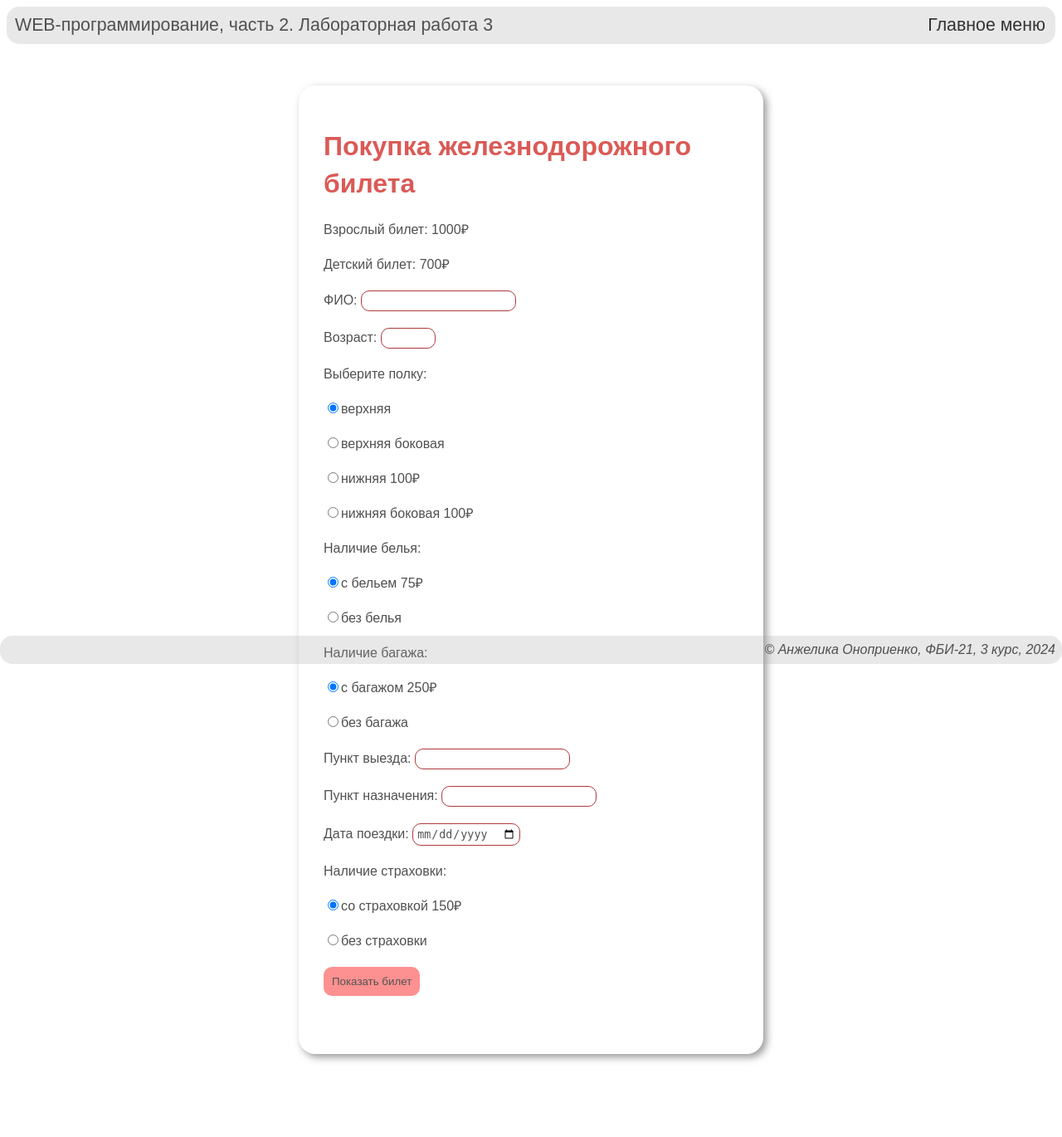
After one commit to Anjelaaaaa/web-programming-labs, a Flask app: page /lab3/ticket in a window 1280 px wide. The commit adds this page. Shown: the whole page at 83% size. Run offline with Flask 3, Linux system fonts and the light colour scheme.

Commit message:
Железнодорожный билет

```diff
--- a/lab3.py
+++ b/lab3.py
@@ -9,6 +9,8 @@ def lab():
     age = request.cookies.get('age')
     if name is None:
         name = "Незвестный"
+    if age is None:
+        age = "Неизвестен"
     return render_template('lab3/lab3.html', name=name, name_color=name_color, age=age)
 
 
@@ -61,7 +63,6 @@ def pay():
         price = 80
     else:
         price = 70
-
     if request.args.get('milk') == 'on':
         price += 30
     if request.args.get('sugar') == 'on':
@@ -71,7 +72,7 @@ def pay():
 
 @lab3.route('/lab3/success')
 def success():
-    return render_template('lab3/success.html', price=price)
+    return render_template('lab3/success.html')
 
 
 @lab3.route('/lab3/settings', methods=['GET', 'POST'])
@@ -96,7 +97,43 @@ def settings():
     resp = make_response(render_template('lab3/settings.html', color=color, backgroundcolor=backgroundcolor, fontsize=fontsize, headerfooter=headerfooter))
     return resp
 
+@lab3.route('/lab3/del_settings')
+def del_cookie():
+    resp = make_response(redirect('/lab3/settings'))
+    resp.set_cookie('color')
+    resp.set_cookie('backgroundcolor')
+    resp.set_cookie('fontsize')
+    resp.set_cookie('headerfooter')
+    return resp
 
-# @lab3.route('/lab3/train')
-# def success():
-#     return render_template('lab3/train.html')
+@lab3.route('/lab3/ticket')
+def ticket():
+    ticket = 0
+    FIO = request.args.get('FIO')
+    age = request.args.get('age')
+    shelf = request.args.get('shelf')
+    linen = request.args.get('linen')
+    baggage = request.args.get('baggage')
+    place1 = request.args.get('place1')
+    place2 = request.args.get('place2')
+    date = request.args.get('date')
+    belay = request.args.get('belay')
+    if age is None:
+        age = 0
+    else:
+        age = int(age)
+    if age < 18:
+        ticket += 700
+        ticket_type = "Детский билет"
+    else:
+        ticket += 1000
+        ticket_type = "Взрослый билет"
+    if shelf == 'lower' or shelf == 'lower-side':
+        ticket += 100
+    if linen == 'withlinen':
+        ticket += 75
+    if baggage == 'withbaggage':
+        ticket += 250
+    if belay == 'withbelay':
+        ticket += 150
+    return render_template('lab3/ticket.html', FIO=FIO, age=age, ticket=ticket, shelf=shelf, linen=linen, baggage=baggage, belay=belay, ticket_type=ticket_type, place1=place1, place2=place2, date=date)
--- a/static/main.css
+++ b/static/main.css
@@ -97,6 +97,10 @@ div.menu:hover {
 }
 .header4 {
     color: rgb(86, 165, 218);
+}
+.header5 {
+    color: rgb(218, 90, 86);
+    line-height: 45px;
 }
 .flask {
     line-height: 22px;
@@ -418,3 +422,21 @@ div.phrase {
     padding: 7px;
     width: 70px;
 }
+.price1 {
+    display: inline;
+}
+.price1:hover {
+    background-color: rgb(253, 144, 144);
+    width: 40px;
+    padding: 5px;
+    border-radius: 7px;
+}
+.FIO {
+    border-radius: 10px;
+    border: 1px solid rgb(174, 58, 58);
+    padding: 4px;
+    color: rgb(83, 83, 83);
+}
+.ticket {
+    background-color: rgb(253, 144, 144);
+}
--- a/templates/lab3/form1.html
+++ b/templates/lab3/form1.html
@@ -54,4 +54,5 @@
     </div>
 
     {% endif %}
+
 {% endblock %}
--- a/templates/lab3/lab3.html
+++ b/templates/lab3/lab3.html
@@ -20,6 +20,7 @@
             <li><a href="/lab3/form1">Пользователь</a></li>
             <li><a href="/lab3/order">Заказ напитка</a></li>
             <li><a href="/lab3/settings">Изменить дизайн страницы</a></li>
+            <li><a href="/lab3/ticket">Железнодорожный билет</a></li>
         </ol>
     </div>
 {% endblock %}
--- a/templates/lab3/success.html
+++ b/templates/lab3/success.html
@@ -8,7 +8,7 @@
     <div class="center pay2 list ">
         <h1>Оплата прошла успешно</h1>
 
-        <img class="check" src="{{ url_for('static', filename='pay.png') }}">
+        <img class="check" src="{{ url_for('static', filename='lab3/pay.png') }}">
 
         <div>
             Спасибо, ваш заказ на сумму {{ price }} рублей оплачен, ожидайте доставку
--- /dev/null
+++ b/templates/lab3/ticket.html
@@ -0,0 +1,177 @@
+{% extends "base.html" %}
+
+{# номер лабораторной работы: #}
+{% block lab %}  Лабораторная работа 3 {% endblock %}
+
+{# основной контент: #}
+{% block main %}
+
+    {% if FIO and age and place1 and place2 and date%}
+
+    <div class="center pay list">
+        <h1 class="header5">Билет</h1>
+
+        <div class="center">
+            <h3>{{ ticket_type }}</h3>
+            <p>ФИО: {{ FIO }}</p>
+            <p>Возраст: {{ age }}</p>
+            <p>
+                Полка:
+                {% if shelf == 'up' %}
+                    верхняя
+                {% elif shelf == 'up-side' %}
+                    верхняя боковая
+                {% elif shelf == 'lower' %}
+                    нижняя
+                {% else %}
+                    нижняя боковая
+                {% endif %}
+            </p>
+            <p>Наличие белья: {{ 'с бельем' if linen == 'withlinen' else 'без белья' }}</p>
+            <p>Наличие багажа: {{ 'с багажом' if baggage == 'withbaggage' else 'без багажа' }}</p>
+            <p>Пункт выезда: {{ place1 }}</p>
+            <p>Пункт назначения: {{ place2 }}</p>
+            <p>Дата: {{ date }}</p>
+            <p>Страховка: {{ 'со страховкой' if belay == 'withbelay' else 'без страховки' }}</p>
+            <p>Стоимость: {{ ticket }} руб.</p>
+        </div>
+    </div>
+
+    <div class="center">
+        <a href="/lab3/ticket">Вернуться к покупке билета</a>
+    </div>
+
+    {% else %}
+
+    <div class="list">
+        <h1 class="header5">Покупка железнодорожного билета</h1>
+
+        <form>
+            <div>
+                Взрослый билет:
+                <div class="price1">1000&#x20bd;</div>
+            </div>
+
+            <div>
+                Детский билет:
+                <div class="price1">700&#x20bd;</div>
+            </div>
+
+            <div>
+                ФИО:
+                <label>
+                    <input class="FIO" type="text" name="FIO" required>
+
+                </label>
+            </div>
+
+            <div>
+                Возраст:
+                <label>
+                    <input class="FIO" type="number" name="age" min="1" max="120" required>
+                </label>
+            </div>
+
+            <div>Выберите полку:</div>
+
+            <div>
+                <label>
+                    <input type="radio" value="up" name="shelf" checked>верхняя
+                </label>
+            </div>
+
+            <div>
+                <label>
+                    <input type="radio" value="up-side" name="shelf">верхняя боковая
+                </label>
+            </div>
+
+            <div>
+                <label>
+                    <input type="radio" value="lower" name="shelf">нижняя
+                    <div class="price1">100&#x20bd;</div>
+                </label>
+            </div>
+
+            <div>
+                <label>
+                    <input type="radio" value="lower-side" name="shelf">нижняя боковая
+                    <div class="price1">100&#x20bd;</div>
+                </label>
+            </div>
+
+            <div>Наличие белья:</div>
+
+            <div>
+                <label>
+                    <input type="radio" value="withlinen" name="linen" checked>с бельем
+                    <div class="price1">75&#x20bd;</div>
+                </label>
+            </div>
+
+            <div>
+                <label>
+                    <input type="radio" value="nolinen" name="linen">без белья
+                </label>
+            </div>
+
+            <div>Наличие багажа:</div>
+
+            <div>
+                <label>
+                    <input type="radio" value="withbaggage" name="baggage" checked>с багажом
+                    <div class="price1">250&#x20bd;</div>
+                </label>
+            </div>
+
+            <div>
+                <label>
+                    <input type="radio" value="nobaggage" name="baggage">без багажа
+                </label>
+            </div>
+
+            <div>
+                Пункт выезда:
+                <label>
+                    <input class="FIO" type="text" name="place1" required>
+                </label>
+            </div>
+
+            <div>
+                Пункт назначения:
+                <label>
+                    <input class="FIO" type="text" name="place2" required>
+                </label>
+            </div>
+
+            <div>
+                Дата поездки:
+                <label>
+                    <input class="FIO" type="date" name="date" required>
+                </label>
+            </div>
+
+            <div>Наличие страховки:</div>
+
+            <div>
+                <label>
+                    <input type="radio" value="withbelay" name="belay" checked>со страховкой
+                    <div class="price1">150&#x20bd;</div>
+                </label>
+            </div>
+
+            <div>
+                <label>
+                    <input type="radio" value="nobelay" name="belay">без страховки
+                </label>
+            </div>
+
+            <div>
+                <button class="pay1 ticket" type="submit">Показать билет</button>
+            </div>
+        </form>
+    </div>
+
+    {% endif %}
+
+{% endblock %}
```
Also changed, not shown: templates/lab3/order.html (+5 -5 lines).
